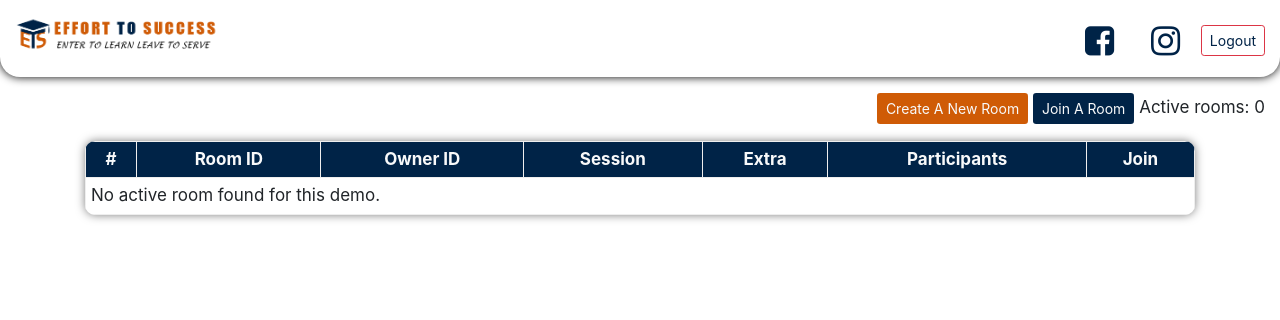
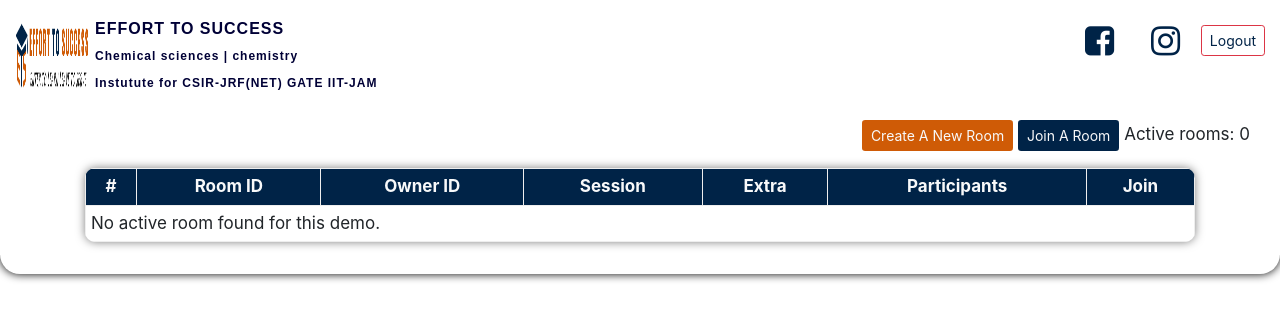
Before and after one commit to harsh3877/etsold, a website: page demos/dashboard/index.html in a window 1280 px wide. Drawn offline with nearby package versions, Linux system fonts and the light colour scheme; files that its build step writes are made by us from their sources; no server answers; files whose address does not match are found by name.

Commit message:
Update index.html

```diff
--- a/demos/dashboard/index.html
+++ b/demos/dashboard/index.html
@@ -305,9 +305,13 @@ input[disabled], button[disabled] {
 			<a class="headicon fa fa-instagram  fa-2x px-3" aria-hidden="true" href=""></a>
 			<a class="btn btn-outline-danger btn-sm" href="http://localhost/ETS/logout.php" style="margin-top:-15px;">Logout</a>
 		</div>
-		<div class="logocontainer">
-			<img src="demos/dashboard/images/logo.png" width="45%">
-		</div>
+		<div class="logo_container" style="display: inline-flex; width: 50%;">
+			<img src="/demos/dashboard/images/logo.png" width="12%">
+			<div class="logo_text" style="margin-left:5px; font-family: sans-serif; font-weight:600; letter-spacing:1px;" >
+                      <p style="display: contents;  color:#000036; font-size:16px;">EFFORT TO SUCCESS</p><br>
+                      <p style="display: contents;  color:#000036; font-size:12px;">Chemical sciences | chemistry</p><br>
+                      <p style="display: contents;  color:#000036; font-size:12px;">Instutute for CSIR-JRF(NET) GATE IIT-JAM</p>
+                  </div>
 	</div>
 </div>
 
```
